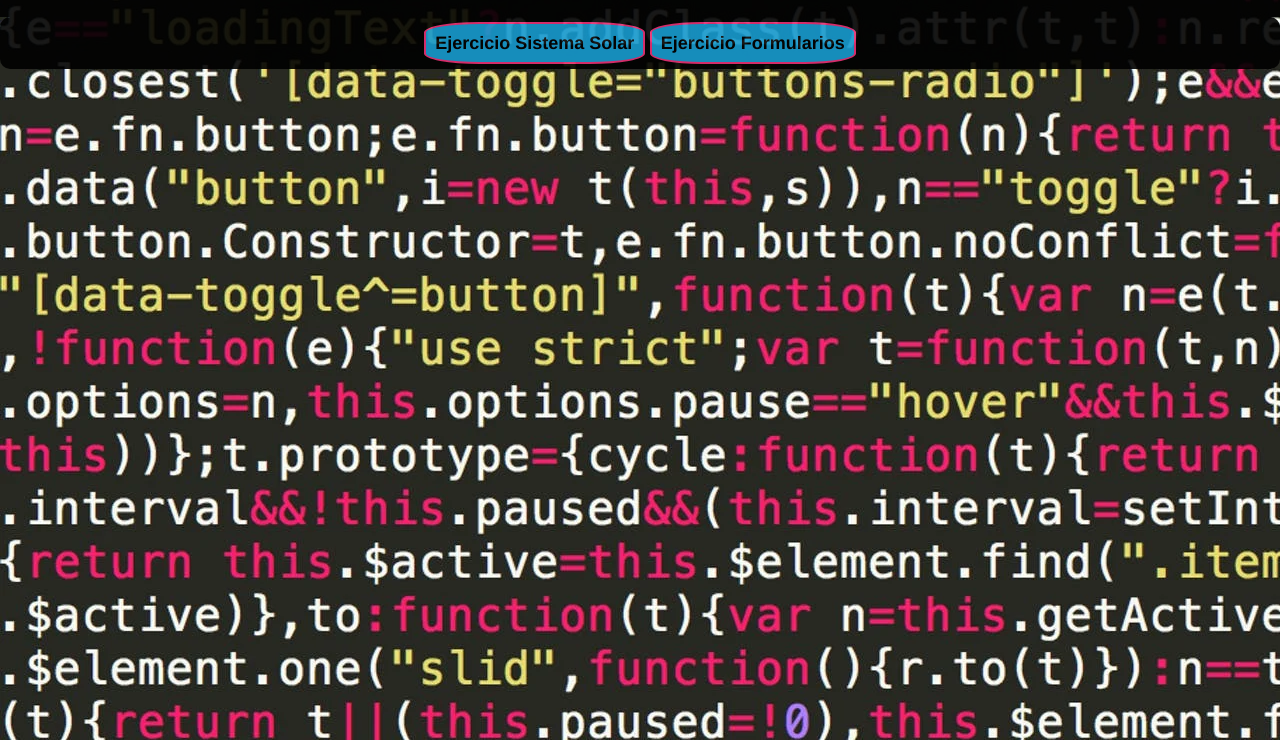
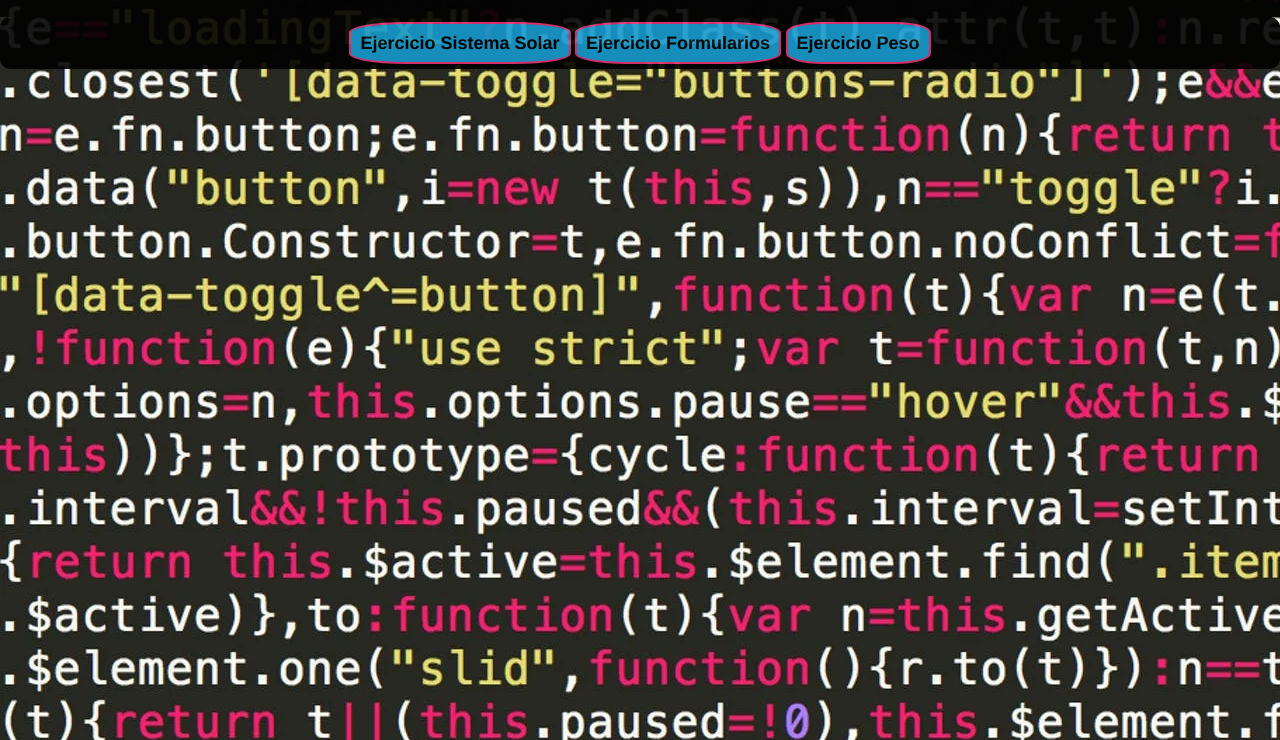
Before and after one commit to cridvon/cridvon.github.io, a plain HTML site: page index.html in a window 1280 px wide. Shown: the part 60-800 px from the top of the page. Drawn offline with Linux system fonts and the light colour scheme.

Commit message:
Update index.html

```diff
--- a/index.html
+++ b/index.html
@@ -23,7 +23,7 @@
         <ul>
             <li><a href="SistemaSolar/Index.html" target="_blank">Ejercicio Sistema Solar</a></li>
             <li><a href="Formularios/index.html" target="_blank">Ejercicio Formularios</a></li>
-
+            <li><a href="JavaScript/Peso/index.html" target="_blank">Ejercicio Peso</a></li>
 
 
         </ul>
```
